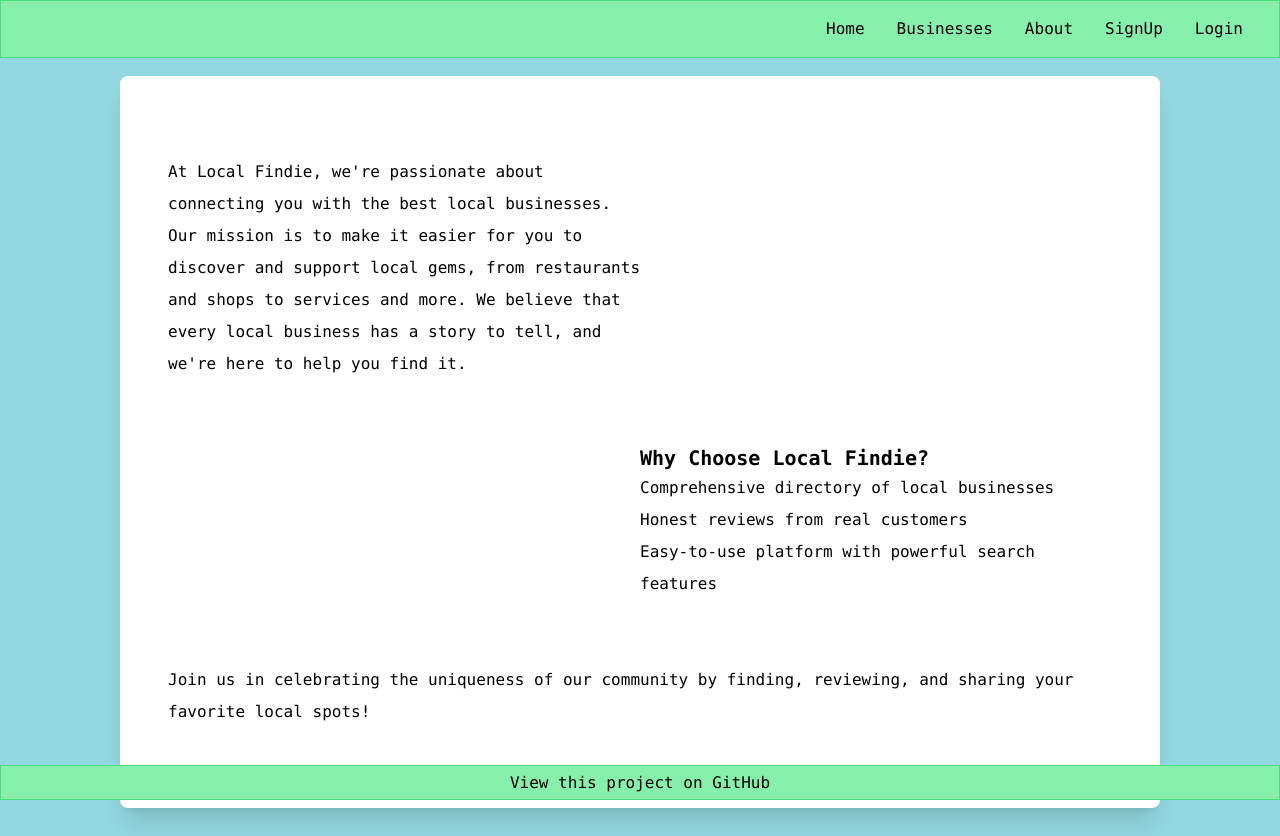
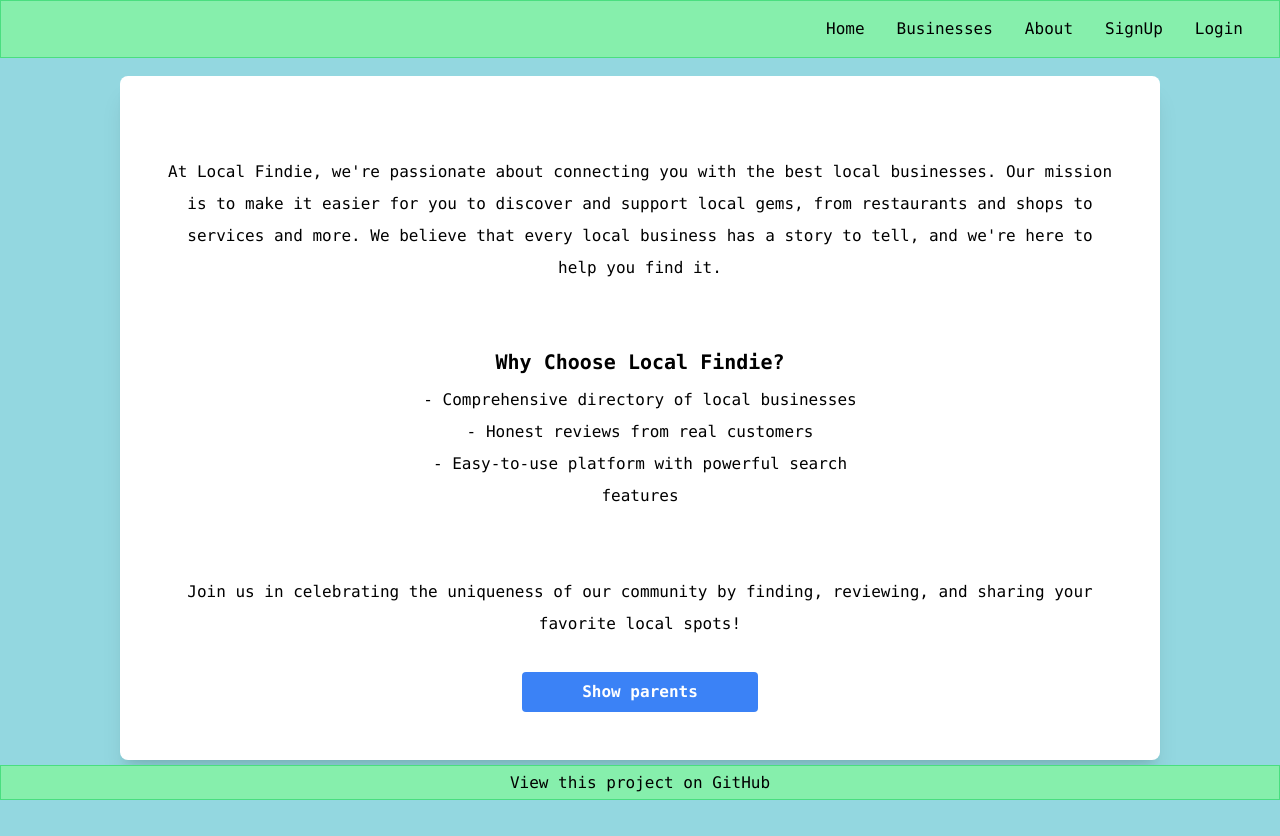
Before and after one commit to alice-and-bob-inc/local-findie-frontend, a React (Vite) app: page /about in a window 1280 px wide. After the commit the page ends 800 px from the top, so only its background shows below. Built offline with nearby package versions, Linux system fonts and the light colour scheme; no server answers.

Commit message:
add parents to aboutpage and center add button on reviewform component

```diff
--- a/src/components/ReviewForm.jsx
+++ b/src/components/ReviewForm.jsx
@@ -78,12 +78,12 @@ function ReviewForm({ getSpecificBusinessReviews }) {
                     </select>
                 </div>
 
-                <div className="flex- items-center justify-between">
+                <div className="flex justify-center">
                     <button
                         className="bg-blue-500 hover:bg-blue-700 text-white font-bold py-2 px-4 rounded focus:shadow-outline"
                         type="submit"
                     >
-                        Submit rating
+                        Submit review
                     </button>
                 </div>
 
--- a/src/pages/AboutPage.jsx
+++ b/src/pages/AboutPage.jsx
@@ -1,15 +1,78 @@
+import { useState } from "react";
+
 function AboutPage () {
+    const [ showFaces, setShowFaces ] = useState(false);
+
     return (
-        <div className="pt-16 flex flex-col items-center container mx-auto p-4">
+        <div className="pt-16 flex flex-col items-center container mx-auto p-4 text-center">
             <div className="card box-border w-10/12 min-h-96 m-3 p-12 flex flex-col">
-                <p className="w-6/12 py-8 leading-loose">At Local Findie, we're passionate about connecting you with the best local businesses. Our mission is to make it easier for you to discover and support local gems, from restaurants and shops to services and more. We believe that every local business has a story to tell, and we're here to help you find it.</p>
-                <div className="w-6/12 ml-auto py-8 leading-loose">
-                    <h3 className="text-xl font-semibold">Why Choose Local Findie?</h3>
-                    <p>Comprehensive directory of local businesses</p>
-                    <p>Honest reviews from real customers</p>
-                    <p>Easy-to-use platform with powerful search features</p>
+
+                <p className="py-8 leading-loose">At Local Findie, we're passionate about connecting you with the best local businesses. Our mission is to make it easier for you to discover and support local gems, from restaurants and shops to services and more. We believe that every local business has a story to tell, and we're here to help you find it.</p>
+                <div className="w-6/12 mx-auto py-8 leading-loose">
+                    <h3 className="text-xl font-semibold mb-2">Why Choose Local Findie?</h3>
+                    <p> - Comprehensive directory of local businesses</p>
+                    <p> - Honest reviews from real customers</p>
+                    <p> - Easy-to-use platform with powerful search features</p>
                 </div>
                 <p className="py-8 leading-loose">Join us in celebrating the uniqueness of our community by finding, reviewing, and sharing your favorite local spots!</p>
+
+                {showFaces
+                ? (
+                    <div>
+                        <div className="flex justify-center mb-10">
+                            <div className="mx-2 card w-5/12 flex flex-col items-center rounded">
+                                <img
+                                    src="../../public/nico.jpeg"
+                                    alt="Nico"
+                                    className="w-6/12 rounded-lg"
+                                />
+                                <p className="text-lg font-bold">Nico</p>
+                                <a
+                                    href="https://de.linkedin.com/in/nicolas-anzoategui-638568203"
+                                    target="_blank"
+                                    className="font-bold text-blue-600"
+                                >
+                                    LinkedIn
+                                </a>
+                            </div>
+
+                            <div className="mx-2 card w-5/12 flex flex-col items-center rounded">
+                                <img
+                                    src="../../public/casper.jpeg"
+                                    alt="Casper"
+                                    className="w-6/12 rounded-lg"
+                                />
+                                <p className="text-lg font-bold">Casper</p>
+                                <a
+                                    href="https://nl.linkedin.com/in/casper-van-rossum-b214a31b0"
+                                    target="_blank"
+                                    className="font-bold text-blue-600"
+                                >
+                                    LinkedIn
+                                </a>
+                            </div>
+                        </div>
+                        <button
+                            className="bg-blue-500 hover:bg-blue-700 text-white font-bold mx-auto w-3/12 py-2 px-4 mx-1 rounded focus:shadow-outline"
+                            onClick={() => {setShowFaces(false)}}
+                        >
+                            Hide parents
+                        </button>
+                    </div>
+                )
+
+                : (
+                    <div>
+                        <button
+                            className="bg-blue-500 hover:bg-blue-700 text-white font-bold mx-auto w-3/12 py-2 px-4 mx-1 rounded focus:shadow-outline"
+                            onClick={() => {setShowFaces(true)}}
+                        >
+                            Show parents
+                        </button>
+                    </div>
+                )}
+
+
             </div>
         </div>
     )
```
Also changed, not shown: public/casper.jpeg (added), public/nico.jpeg (added).
